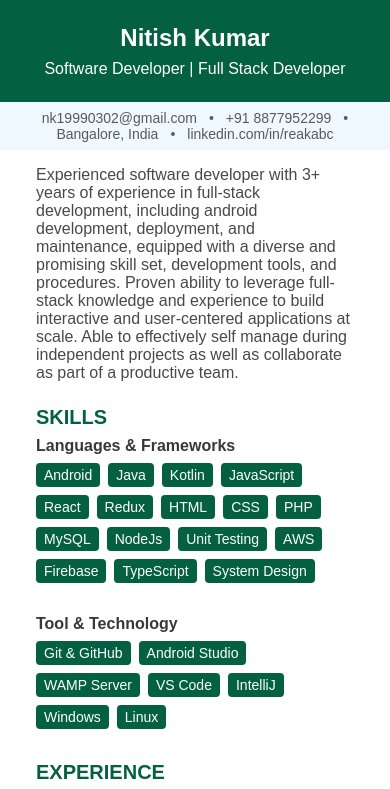
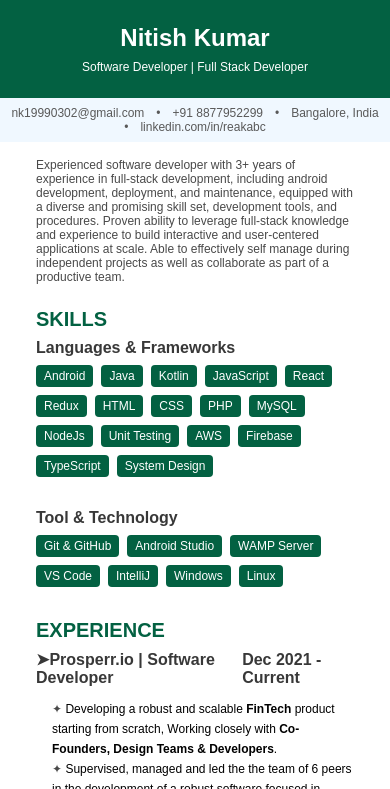
Before and after one commit to reakabc/Resume-Nitish-Kumar, a plain HTML site: page index.html in a window 390 px wide. Shown: the top 789 px of the page. Drawn offline with Linux system fonts and the light colour scheme.

Commit message:
changes font size 12px for screen width less then 480px

```diff
--- a/style.css
+++ b/style.css
@@ -140,3 +140,10 @@ li {
         page-break-inside: avoid;
     }
 }
+
+@media screen and (max-width: 480px) {
+    p,
+    li {
+        font-size: 12px;
+    }
+}
```
